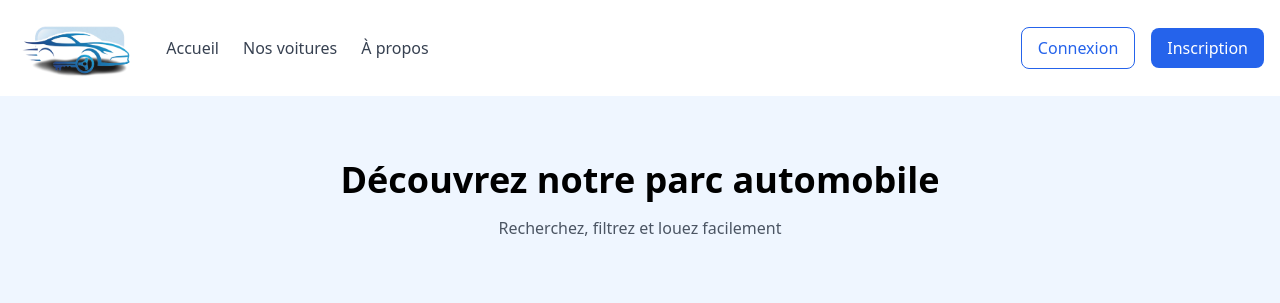
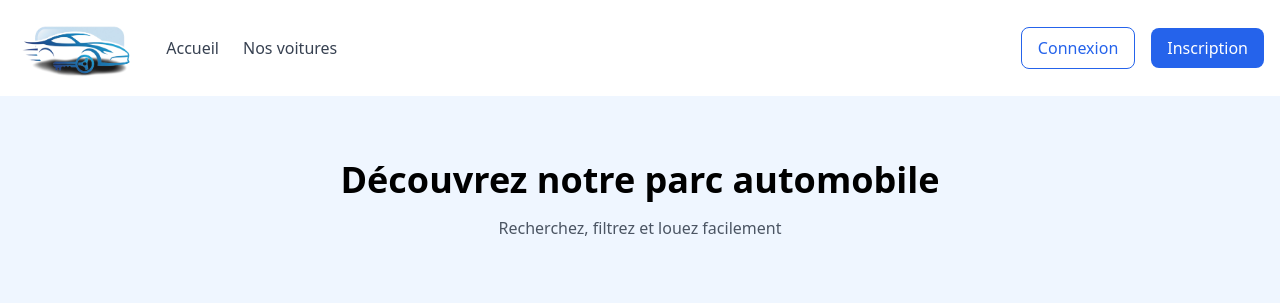
Before and after one commit to AZIZABADA10/MaBagnole, a PHP site: page /nos_voitures.php in a window 1280 px wide. Shown: the top 303 px of the page. Run offline with PHP 8.4, Linux system fonts and the light colour scheme; data that the repository does not hold is empty; some libraries are stand-ins or nearby versions.

Commit message:
Modification du header pour améliorer l'interface

```diff
--- a/Components/header.php
+++ b/Components/header.php
@@ -15,7 +15,6 @@ if (session_status() === PHP_SESSION_NONE) {
             <div class="hidden md:flex space-x-6">
                 <a href="index.php" class="text-gray-700 hover:text-blue-600">Accueil</a>
                 <a href="nos_voitures.php" class="text-gray-700 hover:text-blue-600">Nos voitures</a>
-                <a href="a_propos.php" class="text-gray-700 hover:text-blue-600">À propos</a>
             </div>
         </div>
 
```
